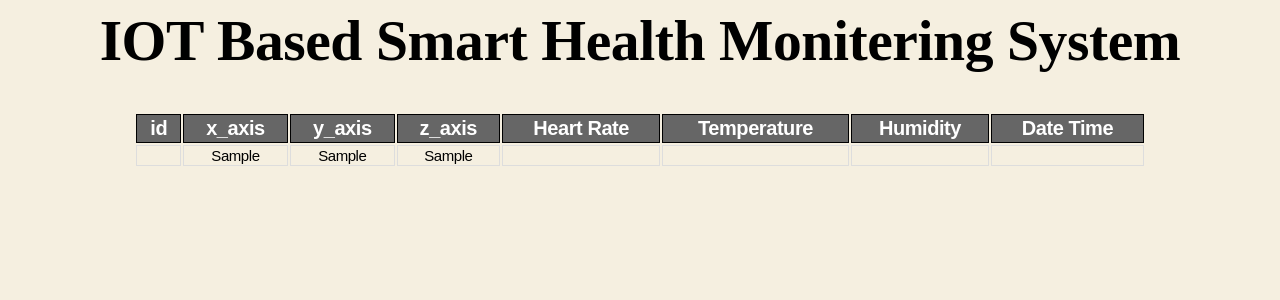
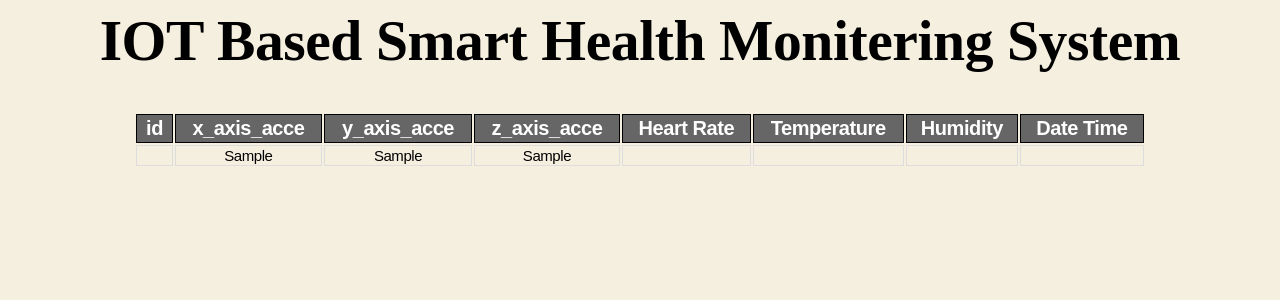
Before and after one commit to Amanat1599/IOT-Based-Smart-Health-Monitoring-System, a PHP site: page /table.php in a window 1280 px wide. Shown: the top 300 px of the page. Run offline with PHP 8.4, Linux system fonts and the light colour scheme; tables that the repository leaves empty or names only in its code hold one stand-in row (values such as "Sample post"); data that the repository does not hold is empty.

Commit message:
Update table.php

```diff
--- a/table.php
+++ b/table.php
@@ -13,9 +13,9 @@
 <table>
 <tr>
 <th> id </th>
-<th> x_axis </th>
-<th> y_axis </th>
-<th> z_axis</th>
+<th> x_axis_acce </th>
+<th> y_axis_acce </th>
+<th> z_axis_acce </th>
 <th> Heart Rate</th>
 <th> Temperature</th>
 <th> Humidity</th>
```
